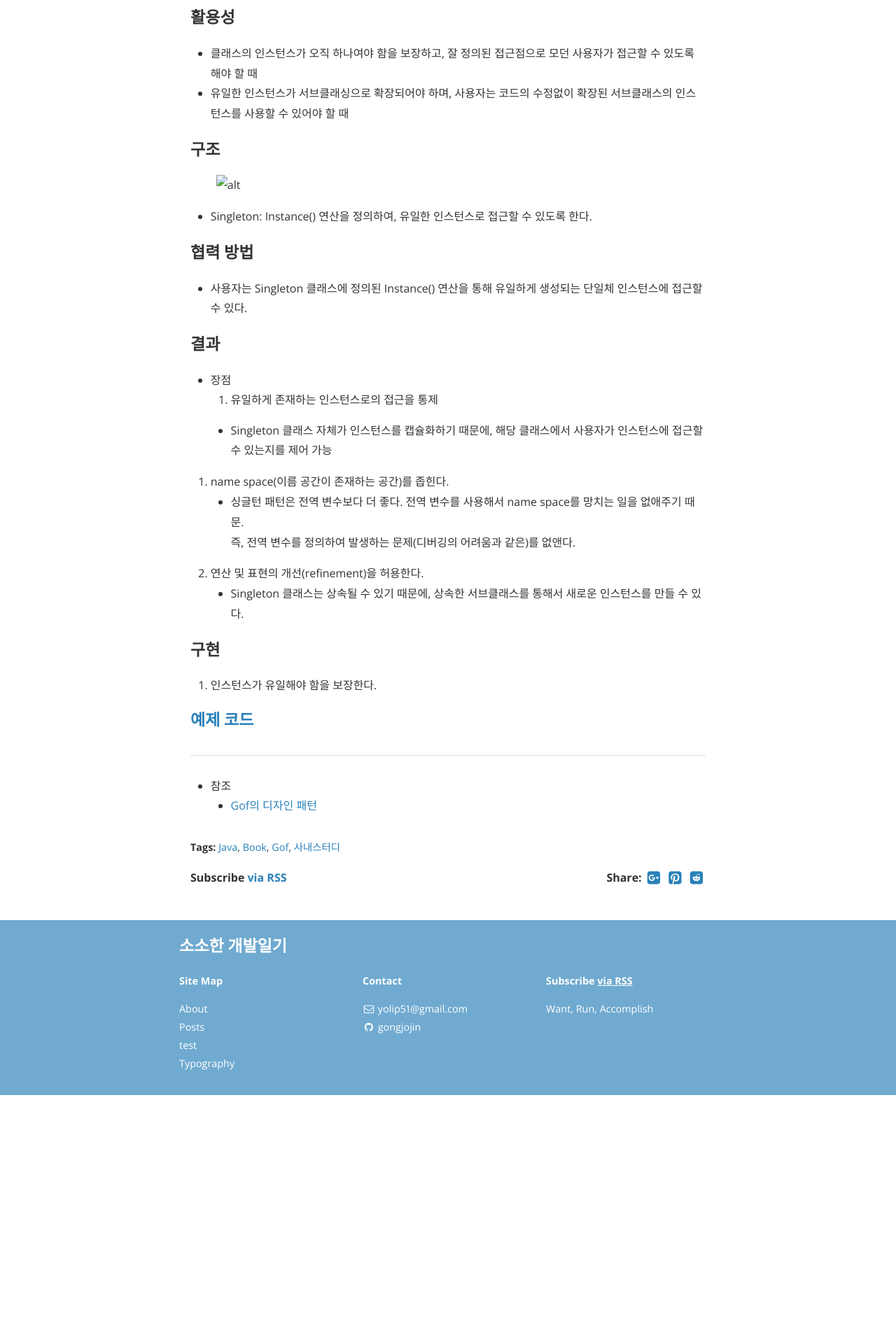
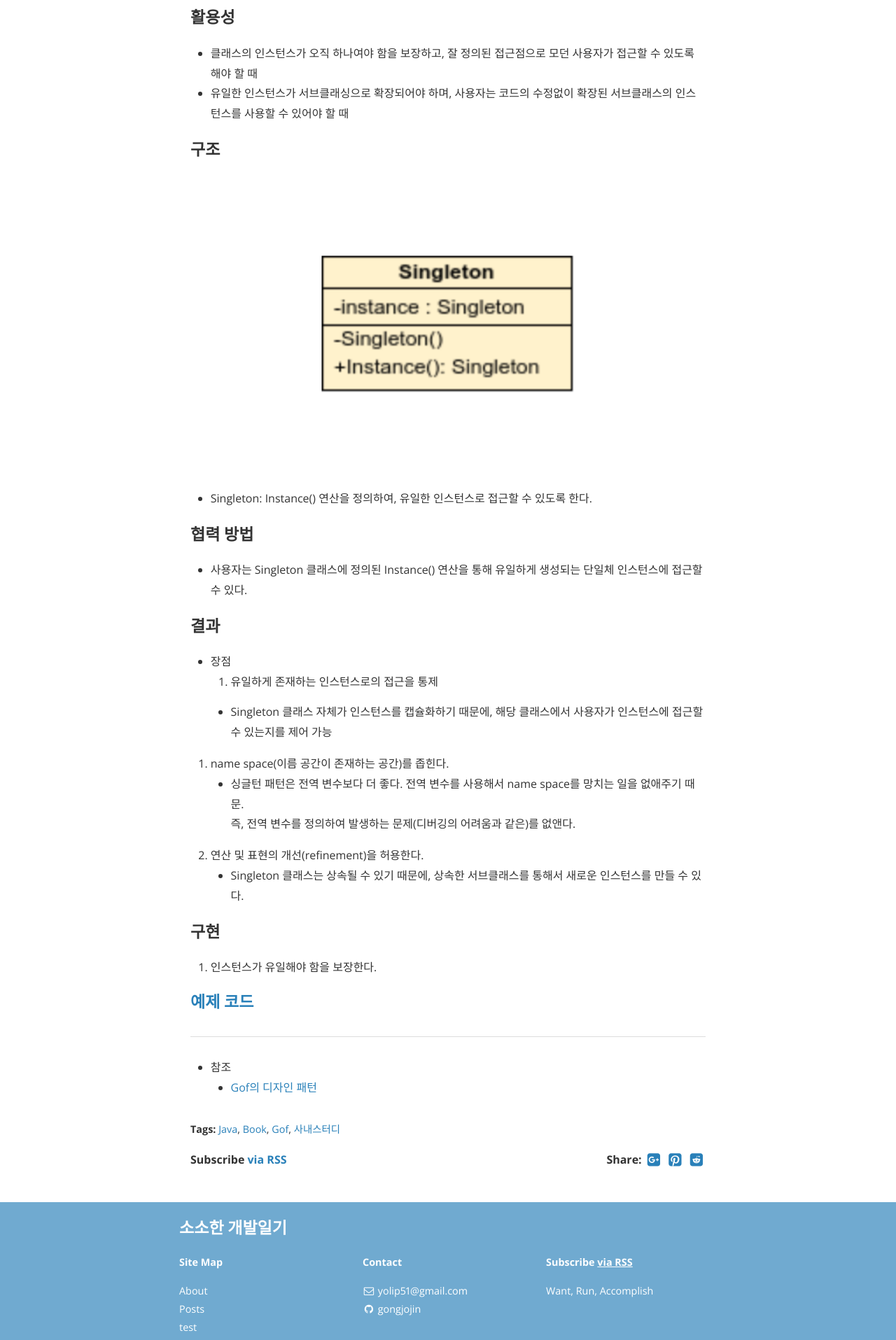
Before and after one commit to gonghojin/gonghojin.github.io, a Jekyll site: the page built from _posts/book/java/gof/2019-11-09-gofpattern-singleton.md, in a window 1280 px wide. Shown: the part 741-2656 px from the top of the page at 70% size. Built offline with Jekyll 4.4.1, drawn with Linux system fonts in a browser that asks for light colours; nearby versions of some CDN libraries; comment, search, counter and statistics services are not loaded; before the commit the page ends 2306 px from its top, so only the background shows below that.

Commit message:
Fix: 사내스터디_gof디자인패턴_싱글턴 사진경로

```diff
--- a/_posts/book/java/gof/2019-11-09-gofpattern-singleton.md
+++ b/_posts/book/java/gof/2019-11-09-gofpattern-singleton.md
@@ -17,7 +17,7 @@ cover:  "/assets/instacode.png"
 + 유일한 인스턴스가 서브클래싱으로 확장되어야 하며, 사용자는 코드의 수정없이 확장된 서브클래스의 인스턴스를 사용할 수 있어야 할 때
 
 ### 구조
-![alt](/Users/gonghojin/Documents/private/git/centrarium-master/assets/gof/images/gof-design-patterns-singleton.png)
+![alt](/assets/gof/images/gof-design-patterns-singleton.png)
 
 + Singleton: Instance() 연산을 정의하여, 유일한 인스턴스로 접근할 수 있도록 한다.
 
```
